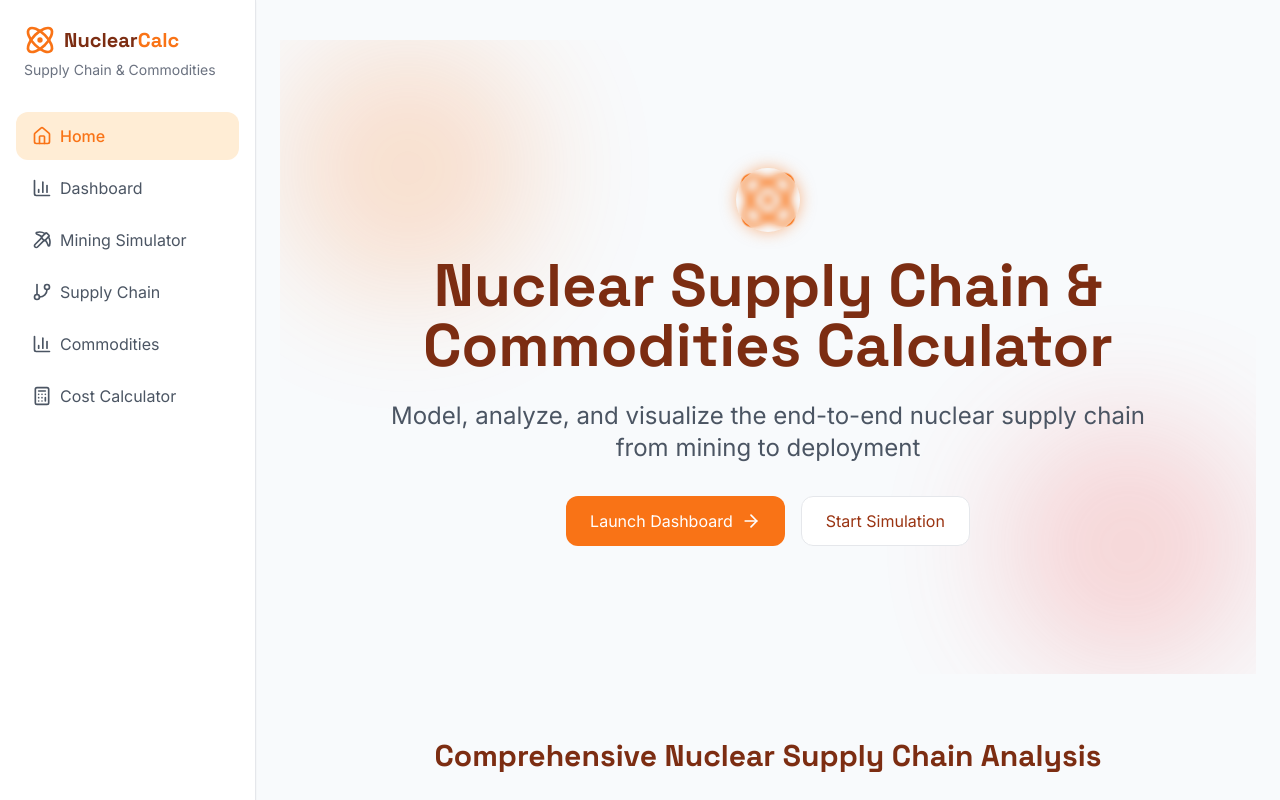
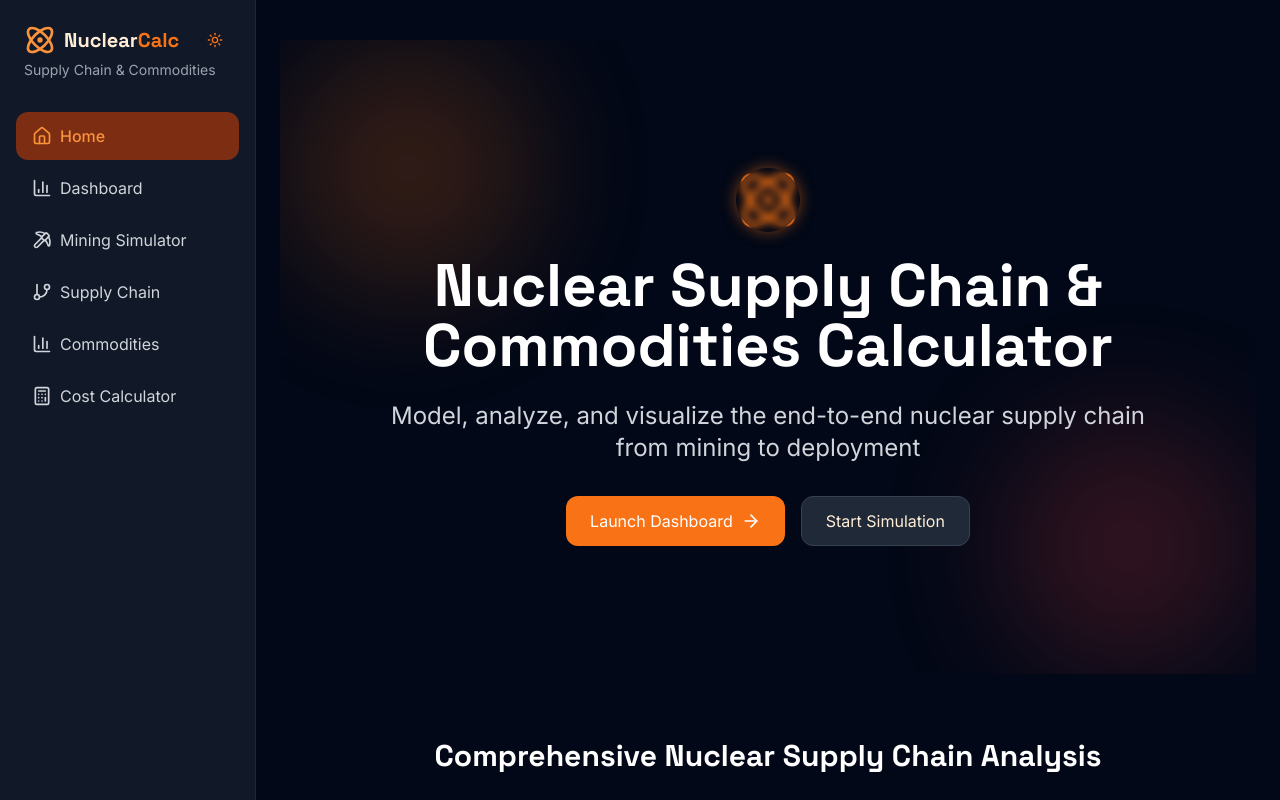
Before and after one commit to davidtphung/dtpapp_nuclear_isotope-optimizer-16, a React (Vite) app: page / in a window 1280 px wide. Shown: the top 800 px of the page. Built offline with nearby package versions, Linux system fonts and the light colour scheme.

Commit message:
Add light and dark mode
Implements light and dark mode support.

```diff
--- a/src/App.tsx
+++ b/src/App.tsx
@@ -12,10 +12,12 @@ import MiningSimulator from "./components/MiningSimulator";
 import SupplyChain from "./components/SupplyChain";
 import CommoditiesDashboard from "./components/CommoditiesDashboard";
 import CostCalculator from "./components/CostCalculator";
+import { ThemeProvider } from "./components/ThemeProvider";
 
 const queryClient = new QueryClient();
 
 const App = () => (
+  <ThemeProvider defaultTheme="dark" storageKey="nuclear-calc-theme">
     <QueryClientProvider client={queryClient}>
       <TooltipProvider>
         <Toaster />
@@ -35,6 +37,7 @@ const App = () => (
         </BrowserRouter>
       </TooltipProvider>
     </QueryClientProvider>
+  </ThemeProvider>
 );
 
 export default App;
--- a/src/components/Layout.tsx
+++ b/src/components/Layout.tsx
@@ -11,6 +11,7 @@ import {
   X,
   Home
 } from 'lucide-react';
+import { ThemeToggle } from './ThemeToggle';
 
 const Layout = () => {
   const [isMobileMenuOpen, setIsMobileMenuOpen] = useState(false);
@@ -42,11 +43,14 @@ const Layout = () => {
       {/* Sidebar - desktop */}
       <aside className="hidden md:flex flex-col w-64 border-r border-gray-200 dark:border-gray-800 bg-white dark:bg-gray-900 shadow-sm">
         <div className="p-6">
+          <div className="flex items-center justify-between">
             <div className="flex items-center gap-2">
               <Atom className="w-8 h-8 text-nuclear-500 dark:text-nuclear-400 atom-spin" />
               <h1 className="text-xl font-bold text-nuclear-900 dark:text-nuclear-100">
                 Nuclear<span className="text-nuclear-500">Calc</span>
               </h1>
+            </div>
+            <ThemeToggle />
           </div>
           <p className="text-sm text-gray-500 dark:text-gray-400 mt-1">Supply Chain & Commodities</p>
         </div>
@@ -78,12 +82,15 @@ const Layout = () => {
             </h1>
           </div>
 
+          <div className="flex items-center gap-2">
+            <ThemeToggle />
             <button
               onClick={() => setIsMobileMenuOpen(!isMobileMenuOpen)}
               className="p-2 rounded-lg text-gray-500 hover:bg-gray-100 dark:hover:bg-gray-800"
             >
               {isMobileMenuOpen ? <X className="w-6 h-6" /> : <Menu className="w-6 h-6" />}
             </button>
+          </div>
         </div>
 
         {/* Mobile navigation */}
--- /dev/null
+++ b/src/components/ThemeProvider.tsx
@@ -0,0 +1,62 @@
+
+import { createContext, useContext, useEffect, useState } from "react";
+
+type Theme = "dark" | "light";
+
+type ThemeProviderProps = {
+  children: React.ReactNode;
+  defaultTheme?: Theme;
+  storageKey?: string;
+};
+
+type ThemeProviderState = {
+  theme: Theme;
+  setTheme: (theme: Theme) => void;
+};
+
+const initialState: ThemeProviderState = {
+  theme: "dark",
+  setTheme: () => null,
+};
+
+const ThemeProviderContext = createContext<ThemeProviderState>(initialState);
+
+export function ThemeProvider({
+  children,
+  defaultTheme = "dark",
+  storageKey = "nuclear-calc-theme",
+  ...props
+}: ThemeProviderProps) {
+  const [theme, setTheme] = useState<Theme>(
+    () => (localStorage.getItem(storageKey) as Theme) || defaultTheme
+  );
+
+  useEffect(() => {
+    const root = window.document.documentElement;
+
+    root.classList.remove("light", "dark");
+    root.classList.add(theme);
+
+    localStorage.setItem(storageKey, theme);
+  }, [theme, storageKey]);
+
+  const value = {
+    theme,
+    setTheme: (theme: Theme) => setTheme(theme),
+  };
+
+  return (
+    <ThemeProviderContext.Provider {...props} value={value}>
+      {children}
+    </ThemeProviderContext.Provider>
+  );
+}
+
+export const useTheme = () => {
+  const context = useContext(ThemeProviderContext);
+
+  if (context === undefined)
+    throw new Error("useTheme must be used within a ThemeProvider");
+
+  return context;
+};
--- /dev/null
+++ b/src/components/ThemeToggle.tsx
@@ -0,0 +1,32 @@
+
+import { Moon, Sun } from "lucide-react";
+import { useTheme } from "./ThemeProvider";
+import { Button } from "./ui/button";
+import { Tooltip, TooltipContent, TooltipTrigger } from "./ui/tooltip";
+
+export function ThemeToggle() {
+  const { theme, setTheme } = useTheme();
+
+  return (
+    <Tooltip>
+      <TooltipTrigger asChild>
+        <Button
+          variant="ghost"
+          size="icon"
+          onClick={() => setTheme(theme === "light" ? "dark" : "light")}
+          className="rounded-full w-8 h-8"
+        >
+          {theme === "light" ? (
+            <Moon className="h-4 w-4 text-gray-700" />
+          ) : (
+            <Sun className="h-4 w-4 text-nuclear-500" />
+          )}
+          <span className="sr-only">Toggle theme</span>
+        </Button>
+      </TooltipTrigger>
+      <TooltipContent side="bottom">
+        <p>Toggle {theme === "light" ? "dark" : "light"} mode</p>
+      </TooltipContent>
+    </Tooltip>
+  );
+}
--- a/src/components/ui/Card.tsx
+++ b/src/components/ui/Card.tsx
@@ -9,6 +9,8 @@ interface CardProps {
   glow?: boolean;
   hover?: boolean;
   animation?: 'fade' | 'slide' | 'float' | 'none';
+  style?: React.CSSProperties;
+  onClick?: () => void;
 }
 
 const Card = ({
@@ -17,7 +19,9 @@ const Card = ({
   glassEffect = false,
   glow = false,
   hover = true,
-  animation = 'none'
+  animation = 'none',
+  style,
+  onClick
 }: CardProps) => {
   const getAnimationClass = () => {
     switch (animation) {
@@ -43,6 +47,8 @@ const Card = ({
         getAnimationClass(),
         className
       )}
+      style={style}
+      onClick={onClick}
     >
       {children}
     </div>
--- a/src/components/ui/sonner.tsx
+++ b/src/components/ui/sonner.tsx
@@ -1,10 +1,11 @@
-import { useTheme } from "next-themes"
+
+import { useTheme } from "../ThemeProvider"
 import { Toaster as Sonner } from "sonner"
 
 type ToasterProps = React.ComponentProps<typeof Sonner>
 
 const Toaster = ({ ...props }: ToasterProps) => {
-  const { theme = "system" } = useTheme()
+  const { theme } = useTheme()
 
   return (
     <Sonner
--- a/src/index.css
+++ b/src/index.css
@@ -7,6 +7,7 @@
 
 @layer base {
   :root {
+    /* Light mode */
     --background: 210 40% 98%;
     --foreground: 222.2 84% 4.9%;
 
@@ -47,6 +48,7 @@
   }
 
   .dark {
+    /* Dark mode with enhanced electric orange and fission red */
     --background: 222.2 84% 4.9%;
     --foreground: 210 40% 98%;
 
@@ -177,6 +179,27 @@
   .fission-glow {
     @apply shadow-[0_0_15px_rgba(239,68,68,0.5)];
   }
+
+  /* Enhanced electric orange elements */
+  .electric-border {
+    @apply border border-nuclear-500 dark:border-nuclear-400;
+  }
+
+  .electric-text {
+    @apply text-nuclear-500 dark:text-nuclear-400;
+  }
+
+  .fission-text {
+    @apply text-fission-500 dark:text-fission-400;
+  }
+
+  .nuclear-gradient {
+    @apply bg-gradient-to-r from-nuclear-500 to-fission-500 text-white;
+  }
+
+  .nuclear-card {
+    @apply bg-gradient-to-br from-nuclear-950/90 to-gray-900/90 text-white border border-nuclear-800;
+  }
 }
 
 #root {
```
Lines whose indentation alone changed are shown as unchanged.
